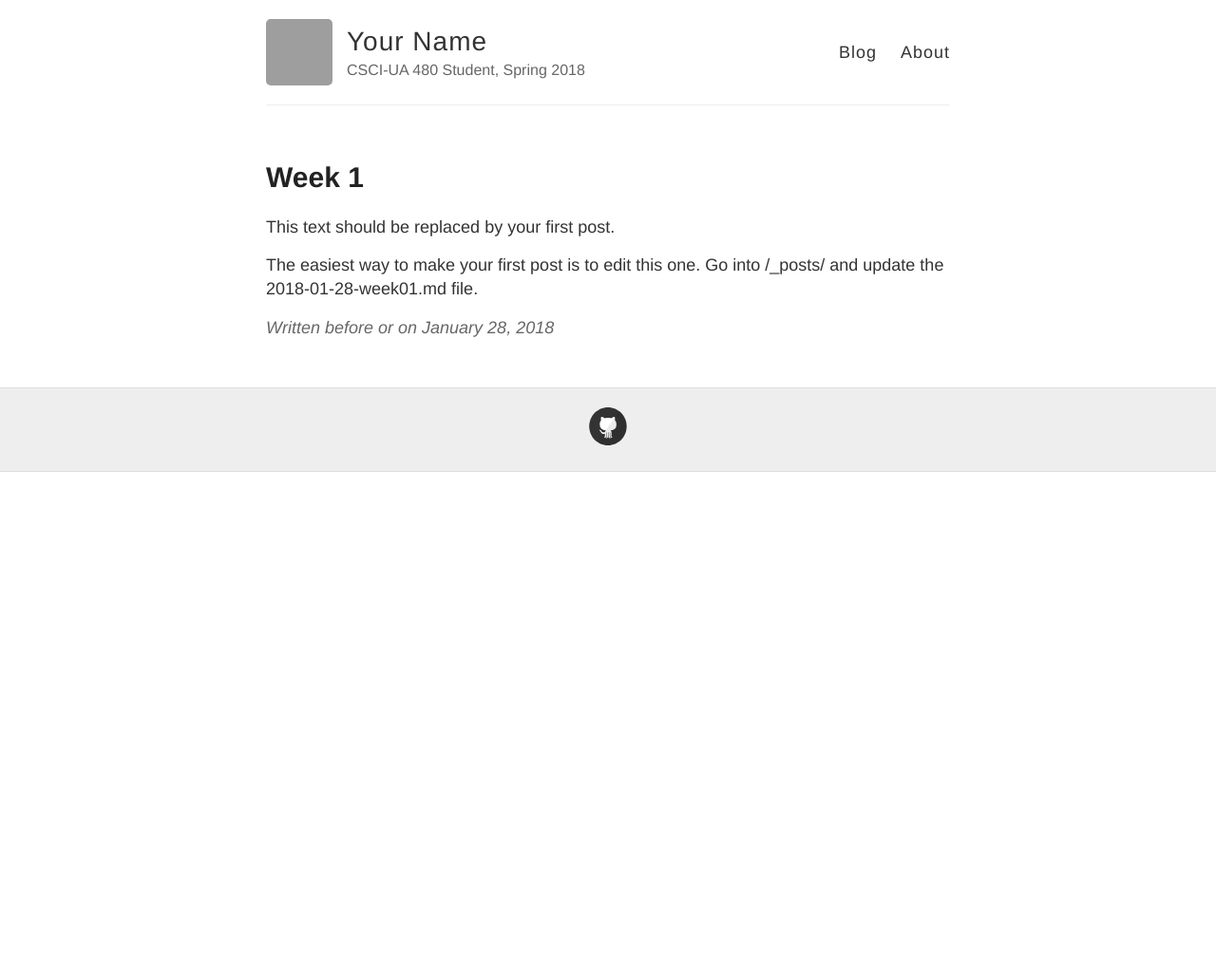
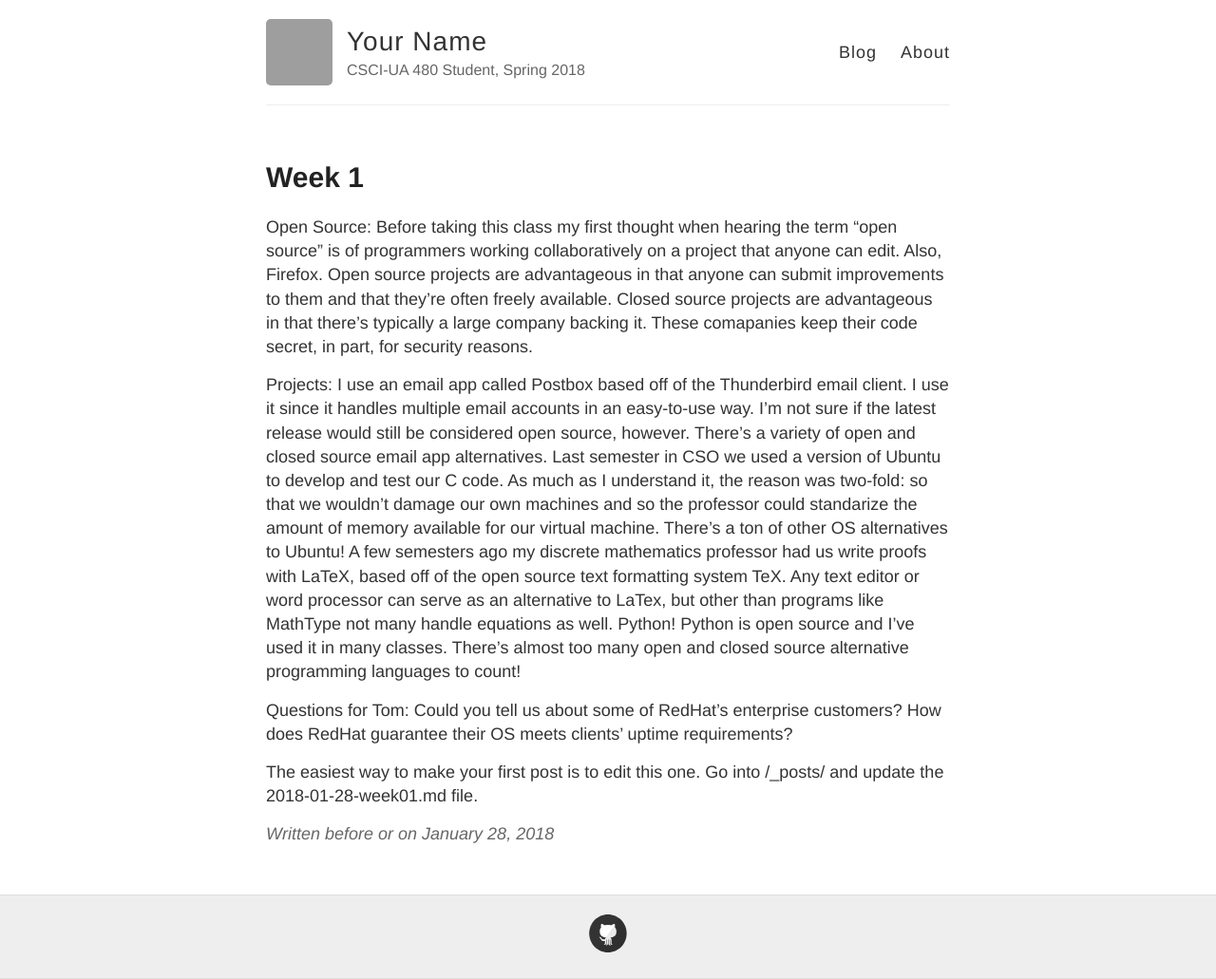
Before and after one commit to nyu-ossd-s19/jztang-weekly, a Jekyll site: the page built from _posts/2018-01-28-week01.md, in a window 1280 px wide. Shown: the whole page at 95% size. Built offline with Jekyll 4.4.1, drawn with Linux system fonts in a browser that asks for light colours; before the commit the page ends 900 px from its top, so only the background shows below that; grey boxes are pictures that could not be loaded.

Commit message:
Update 2018-01-28-week01.md

```diff
--- a/_posts/2018-01-28-week01.md
+++ b/_posts/2018-01-28-week01.md
@@ -3,8 +3,20 @@ layout: post
 title: Week 1
 ---
 
+Open Source:
+Before taking this class my first thought when hearing the term "open source" is of programmers working collaboratively on a project that anyone can edit. Also, Firefox.
+Open source projects are advantageous in that anyone can submit improvements to them and that they're often freely available. Closed source projects are advantageous in that there's typically a large company backing it. These comapanies keep their code secret, in part, for security reasons.
 
-This text should be replaced by your first post.
+Projects:
+I use an email app called Postbox based off of the Thunderbird email client. I use it since it handles multiple email accounts in an easy-to-use way. I'm not sure if the latest release would still be considered open source, however. There's a variety of open and closed source email app alternatives.
+Last semester in CSO we used a version of Ubuntu to develop and test our C code. As much as I understand it, the reason was two-fold: so that we wouldn't damage our own machines and so the professor could standarize the amount of memory available for our virtual machine. There's a ton of other OS alternatives to Ubuntu!
+A few semesters ago my discrete mathematics professor had us write proofs with LaTeX, based off of the open source text formatting system TeX. Any text editor or word processor can serve as an alternative to LaTex, but other than programs like MathType not many handle equations as well.
+Python! Python is open source and I've used it in many classes. There's almost too many open and closed source alternative programming languages to count!
+
+Questions for Tom:
+Could you tell us about some of RedHat's enterprise customers?
+How does RedHat guarantee their OS meets clients' uptime requirements?
+
 
 The easiest way to make your first post is to edit this one.
 Go into /_posts/ and update the 2018-01-28-week01.md file.
```
